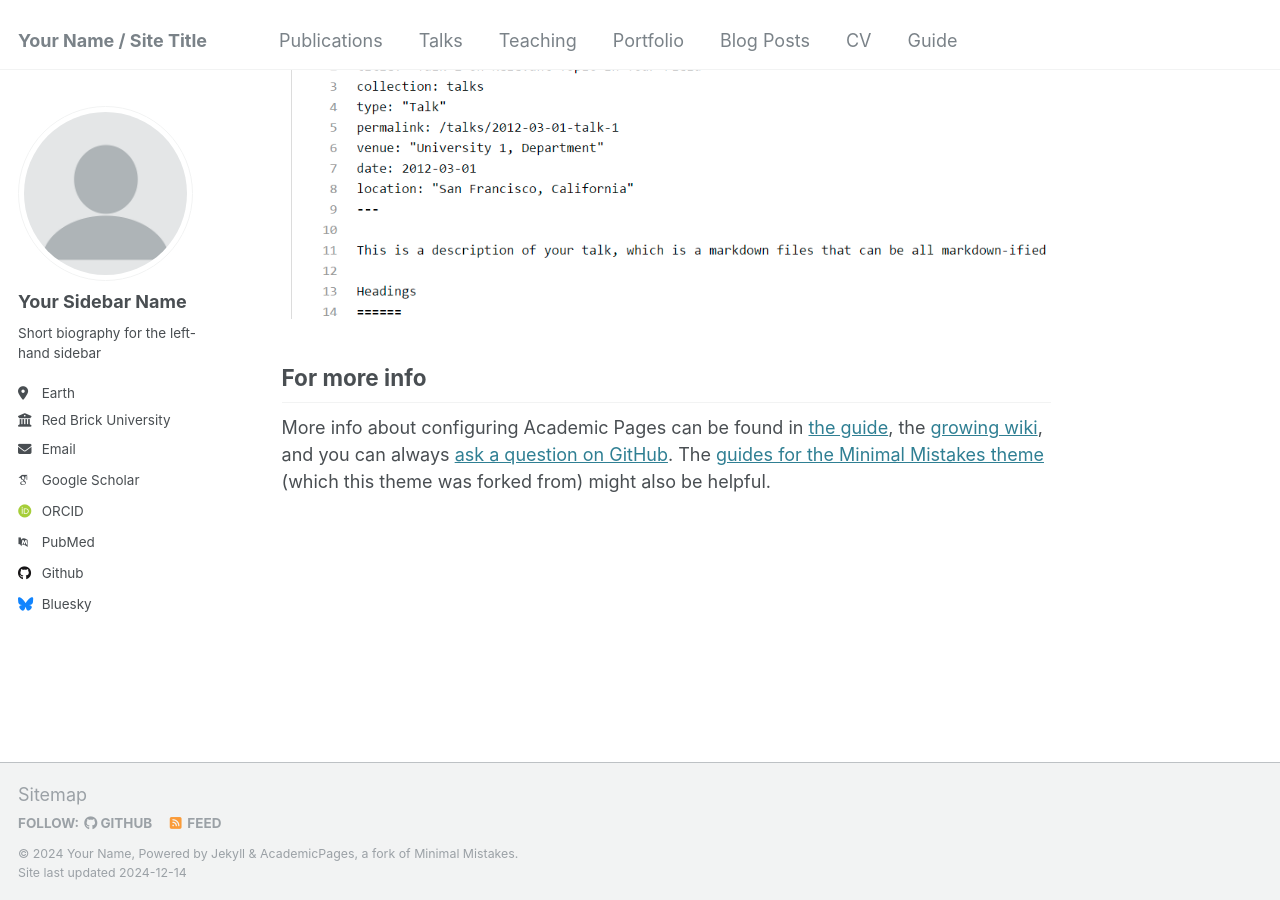
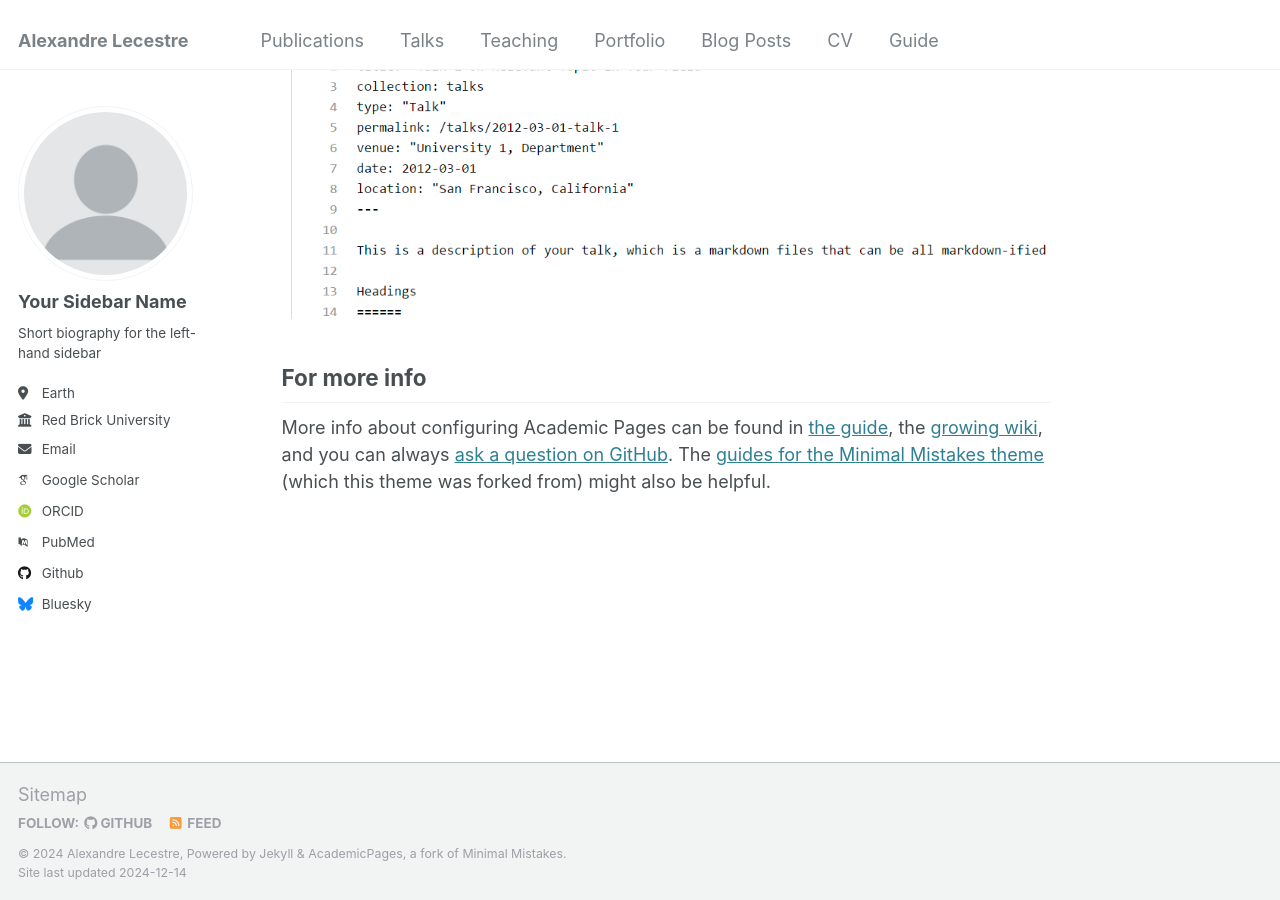
Before and after one commit to alexandre-lecestre/alexandre-lecestre.github.io, a Jekyll site: the page built from _pages/about.md, in a window 1280 px wide and 900 px high, scrolled down 2643 px. Built offline with Jekyll 4.4.1, drawn with Linux system fonts in a browser that asks for light colours; some web fonts are replaced.

Commit message:
Update _config.yml
changed basic settings

```diff
--- a/_config.yml
+++ b/_config.yml
@@ -8,13 +8,13 @@
 
 # Basic Site Settings
 locale                   : "en-US"
-title                    : "Your Name / Site Title"
+title                    : "Alexandre Lecestre"
 title_separator          : "-"
-name                     : &name "Your Name"
+name                     : &name "Alexandre Lecestre"
 description              : &description "personal description"
-url                      : https://academicpages.github.io # the base hostname & protocol for your site e.g. "https://[your GitHub username].github.io"
-baseurl                  : "" # the subpath of your site, e.g. "/blog"
-repository               : "academicpages/academicpages.github.io"
+url                      : https://alexandre-lecestre.github.io # the base hostname & protocol for your site e.g. "https://[your GitHub username].github.io"
+baseurl                  : "/alecestre" # the subpath of your site, e.g. "/blog"
+repository               : "alecestre/alexandre-lecestre.github.io"
 
 # Site Author - The following control what appear as part of the author content on the side bar.
 #               If a field is blank the icon and link will not appear, otherwise it will be shown.
```
